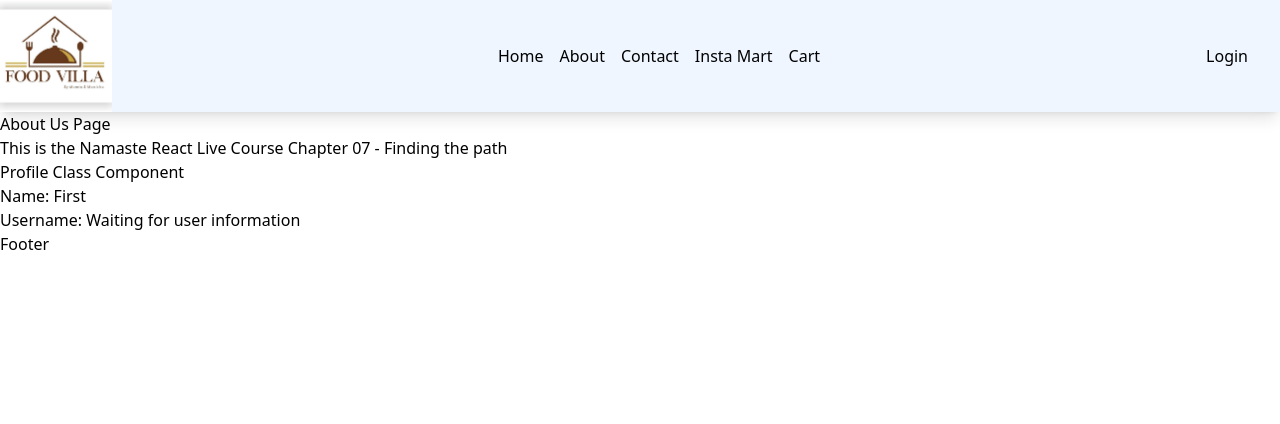
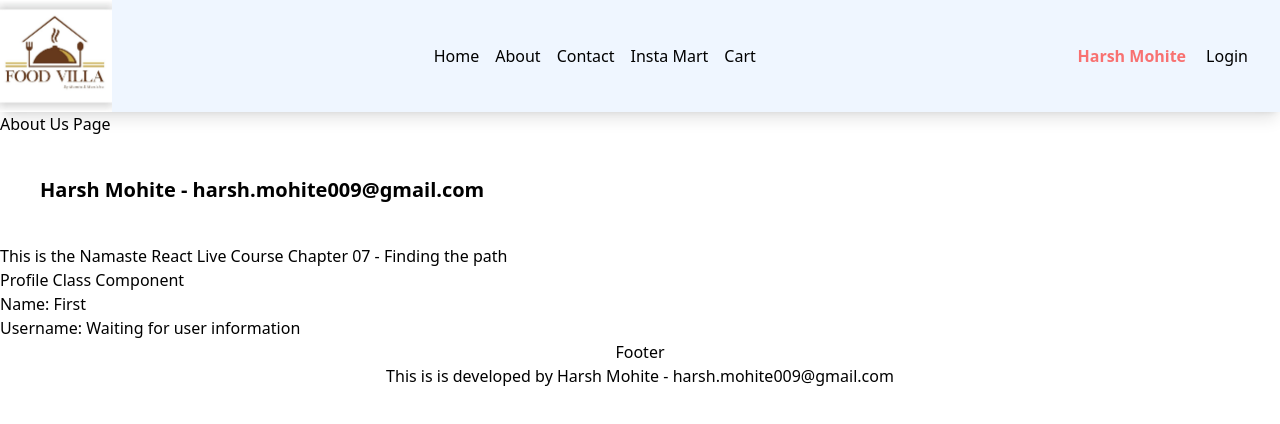
Before and after one commit to harsh-mohite-09/Namaste-React, a React (Vite) app: page /about in a window 1280 px wide. Shown: the top 424 px of the page. Built offline with nearby package versions, Linux system fonts and the light colour scheme; no server answers.

Commit message:
used useContext() Hook

```diff
--- a/src/components/About.js
+++ b/src/components/About.js
@@ -1,21 +1,8 @@
 import { Link, Outlet } from "react-router-dom";
 import React from "react";
 import ProfileClass from "./ProfileClass";
-
-// const About = () => {
-//   return (
-//     <>
-//       <div>
-//         <h1>About Us Page</h1>
-//         <p>
-//           This is the Namaste React Live Course Chapter 07 - Finding the path
-//         </p>
-//         <Outlet />
-//       </div>
-//     </>
-//   );
-// };
-
+import { useContext } from "react";
+import UserContext from "../utils/UserContext";
 class About extends React.Component {
   constructor(props) {
     super(props);
@@ -32,6 +19,13 @@ class About extends React.Component {
       <>
         <div>
           <h1>About Us Page</h1>
+          <UserContext.Consumer>
+            {({ user }) => (
+              <h4 className="font-bold text-xl p-10">
+                {user.name} - {user.email}
+              </h4>
+            )}
+          </UserContext.Consumer>
           <p>
             This is the Namaste React Live Course Chapter 07 - Finding the path
           </p>
--- a/src/components/Footer.js
+++ b/src/components/Footer.js
@@ -1,5 +1,16 @@
+import { useContext } from "react";
+import UserContext from "../utils/UserContext";
+
 const Footer = () => {
-  return <h4>Footer</h4>;
+  const { user } = useContext(UserContext);
+  return (
+    <div className="text-center">
+      <h4>Footer</h4>
+      <h5>
+        This is is developed by {user.name} - {user.email}
+      </h5>
+    </div>
+  );
 };
 
 export default Footer;
--- a/src/components/Header.js
+++ b/src/components/Header.js
@@ -1,6 +1,7 @@
-import { useState } from "react";
+import { useState, useContext } from "react";
 import { Link } from "react-router-dom";
 import Logo from "../assets/img/logo.jpg";
+import UserContext from "../utils/UserContext";
 
 const Title = () => (
   <a href="/">
@@ -10,6 +11,8 @@ const Title = () => (
 
 const Header = () => {
   const [auth, setAuth] = useState(false);
+
+  const { user } = useContext(UserContext);
 
   return (
     <div className="flex justify-between items-center bg-orange-200 shadow-lg sm:bg-blue-50">
@@ -31,6 +34,8 @@ const Header = () => {
           <li className="px-2">Cart</li>
         </ul>
       </div>
+      <div className="flex">
+        <span className="mr-5 font-bold text-red-400">{user.name}</span>
         {auth ? (
           <button className="mr-8" onClick={() => setAuth(false)}>
             Logout
@@ -41,6 +46,7 @@ const Header = () => {
           </button>
         )}
       </div>
+    </div>
   );
 };
 
--- a/src/components/RestaurantCard.js
+++ b/src/components/RestaurantCard.js
@@ -1,14 +1,18 @@
 import { IMG_SRC } from "../config";
+import { useContext } from "react";
+import UserContext from "../utils/UserContext";
 
 const RestaurantCard = ({ cloudinaryImageId, name, cuisines, avgRating }) => {
+  const { user } = useContext(UserContext);
   return (
     <>
-      <div className="w-64 h-80 mx-4 my-2 bg-pink-100 font-sans rounded-lg shadow-lg overflow-hidden">
+      <div className="w-64 h-[350px] mx-4 my-2 bg-pink-100 font-sans rounded-lg shadow-lg overflow-hidden">
         <img src={IMG_SRC + cloudinaryImageId} className="object-cover" />
         <div className="p-2">
           <h2 className="text-xl font-bold mb-2 mt-1">{name}</h2>
           <h3>Cuisine: {cuisines.join(", ")}</h3>
           <h4>Rating: {avgRating} stars</h4>
+          <h5 className="font-bold">{user.name}</h5>
         </div>
       </div>
     </>
--- /dev/null
+++ b/src/utils/UserContext.js
@@ -0,0 +1,10 @@
+import { createContext } from "react";
+
+const UserContext = createContext({
+  user: {
+    name: "Harsh Mohite",
+    email: "harsh.mohite009@gmail.com",
+  },
+});
+
+export default UserContext;
```
Lines whose indentation alone changed are shown as unchanged.
